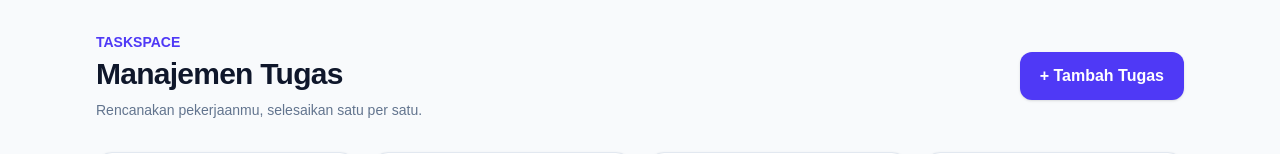
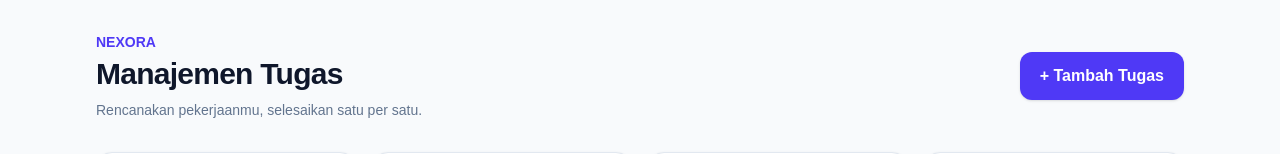
Before and after one commit to WoolenGood0216/task-manager, a Next.js app: page / in a window 1280 px wide. Shown: the top 154 px of the page. Built offline with nearby package versions, Linux system fonts and the light colour scheme.

Commit message:
Change header text from 'TASKSPACE' to 'NEXORA'

```diff
--- a/app/page.tsx
+++ b/app/page.tsx
@@ -155,7 +155,7 @@ export default function Home() {
         <header className="mb-8 flex flex-wrap items-center justify-between gap-4">
           <div>
             <p className="text-sm font-semibold text-indigo-600">
-              TASKSPACE
+              NEXORA
             </p>
             <h1 className="mt-1 text-3xl font-bold tracking-tight">
               Manajemen Tugas
```
